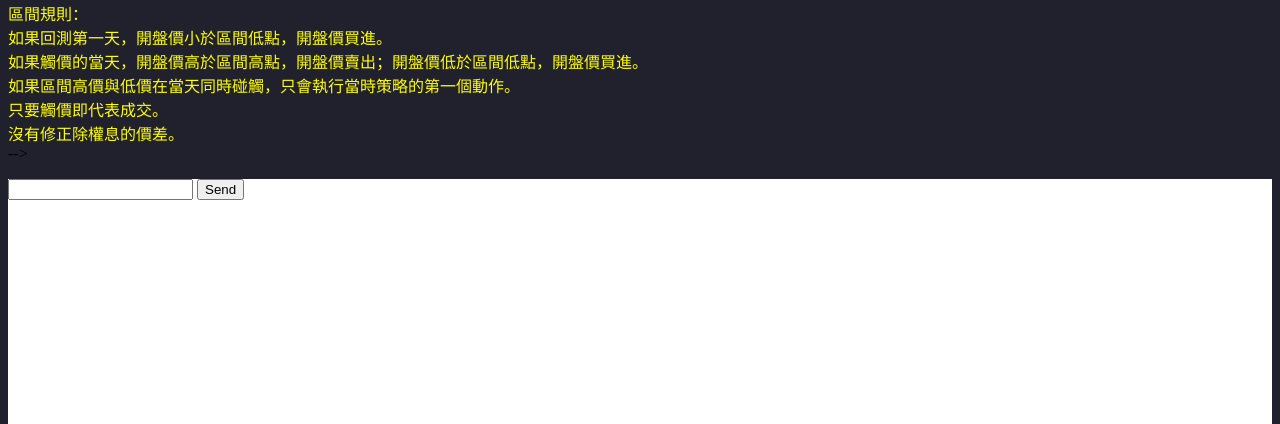
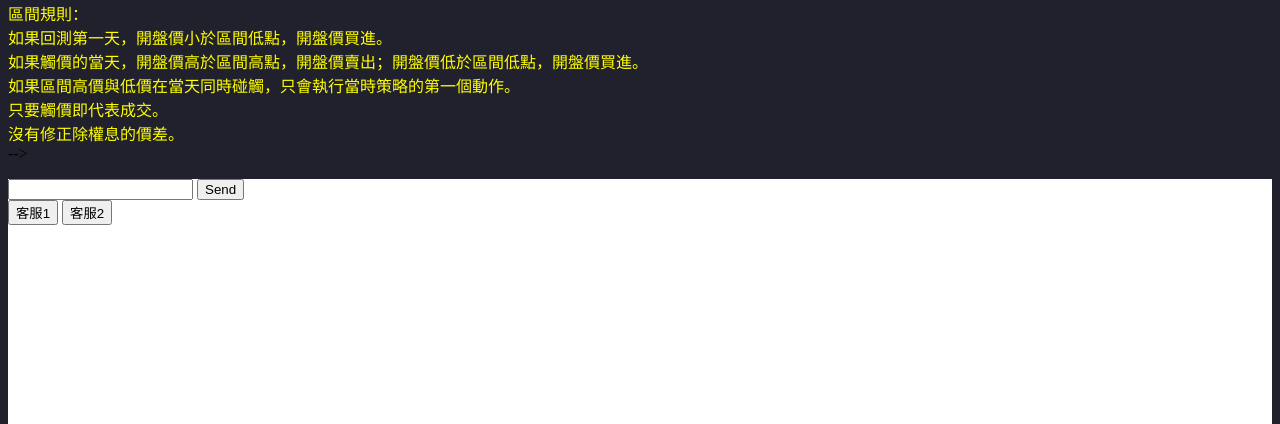
Before and after one commit to qh70/stock-strategies, a Flask app: page / in a window 1280 px wide. Shown: the part 209-633 px from the top of the page. Run offline with Flask 2, Linux system fonts and the light colour scheme; some libraries are stand-ins or nearby versions.

Commit message:
seperate chat room

```diff
--- a/app.py
+++ b/app.py
@@ -195,6 +195,7 @@ def api_getstrategy():
             for i in range(len(get_2330)):
                 if get_2330[i][0] >= buffer_date and get_2330[i][0] <= end_date:
                     result_for_ma.append(get_2330[i])
+            print(result_for_ma)
         else: # 從MySQL拿資料
             try:
                 db_connection = pool.get_connection()
@@ -220,6 +221,7 @@ def api_getstrategy():
                 result_add_ma.append([result_for_ma[i][3]/100, result_for_ma[i][0], result_for_ma[i][1]/100, result_for_ma[i][4]/100, (math.floor(total/how_many_ma))/100.0, result_for_ma[i][2]/100, result_for_ma[i][5]/100])
             else:
                 break
+        print(result_add_ma)
         result_add_ma.reverse()
         for k in range(len(result_add_ma)): # 分類站上與跌破均線的日期集合
             if result_add_ma[k][3] > result_add_ma[k][4]:
@@ -330,6 +332,14 @@ def handle_message(data):
     send(data, broadcast=True)
     print(1)
 
+# step 2: server receives data
+@socketio.on('message2')
+def handle_message(data2):
+    print('received message: ' + data2)
+# 會print出 received message: I'm connected
+    emit("message2", data2, broadcast=True)
+    print(2)
+
 # namespace================================================
 @socketio.on('my_event', namespace='/test')
 def handle_namespace_event(data):
@@ -368,8 +378,8 @@ def room_message(data):
 #如果沒有join_room client端將接收不到來自room emit出來的訊息
 # ====================================================
 
-'''
+
 app.run(host="0.0.0.0",port=3000)
-'''
-if __name__ == '__main__':
-    socketio.run(app, host="0.0.0.0", port=3000)
+
+# if __name__ == '__main__':
+#     socketio.run(app, host="0.0.0.0", port=3000)
--- a/templates/index.html
+++ b/templates/index.html
@@ -857,8 +857,12 @@
                 crossorigin="anonymous">
     </script>
     <script type="text/javascript">
+        var socket;
+        var chat_which;
+        function chat1(){
+            chat_which = 1;
             // // Step 1: Establishing connection with the server hosted
-        var socket = io();
+            socket = io();
 
 
 
@@ -873,7 +877,6 @@
             // //socket 傳送訊息到"message"這個通道，並讓後端接收到message
             socket.emit("message", "I'm connected!");
 
-
             socket.on("message", function(msg){
                 let messages = document.getElementById("messages");
                 let msgli = document.createElement("li");
@@ -882,19 +885,54 @@
                 messages.appendChild(msgli);
                 console.log("Received message");
             })
+        }
+
+        function chat2(){
+            chat_which = 2;
+            // // Step 1: Establishing connection with the server hosted
+            socket = io();
+
+
+
+            // //step 2: client receives message:
+            // //socket handler to deal with message, listening for event named `any event`，意思是js client端會從"any event"這個socket通道（對應到後端的事件名稱），用function接收到後端的訊息
+            // socket.on('any event', function(msg) {
+            //         console.log(msg);
+            //                 // msg= send data
+            // });
+
+            // //step 3: send message to server
+            // //socket 傳送訊息到"message"這個通道，並讓後端接收到message
+            socket.emit("message2", "I'm connected2!");
+
+            socket.on("message2", function(msg){
+                let messages = document.getElementById("messages");
+                let msgli = document.createElement("li");
+                console.log(msg)
+                msgli.innerHTML = msg
+                messages.appendChild(msgli);
+                console.log("Received message");
+            })
+        }
 
         // // 傳送msg
         function sendbutton(){
             let myMessage = document.getElementById("myMessage");
+            if(chat_which ===1){
                 socket.emit("message", myMessage.value);
+            }else if(chat_which ===2){
+                socket.emit("message2", myMessage.value);
+            }
             myMessage.value = "";
         }
-
     </script>
     <div style="background-color: white;height: 1000px;">
         <ul id="messages"></ul>
         <input type="text" id="myMessage">
         <button id="sendbutton" onclick="sendbutton()">Send</button>
+        <br>
+        <button onclick="chat1()">客服1</button>
+        <button onclick="chat2()">客服2</button>
     </div>
 
 
```
Lines whose indentation alone changed are shown as unchanged.
